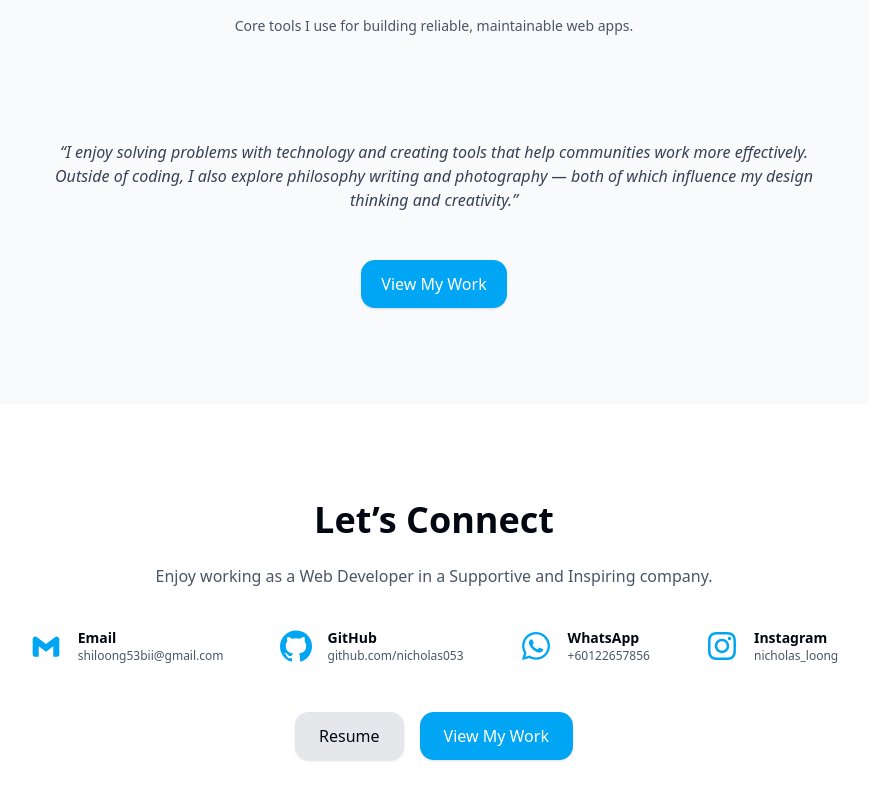
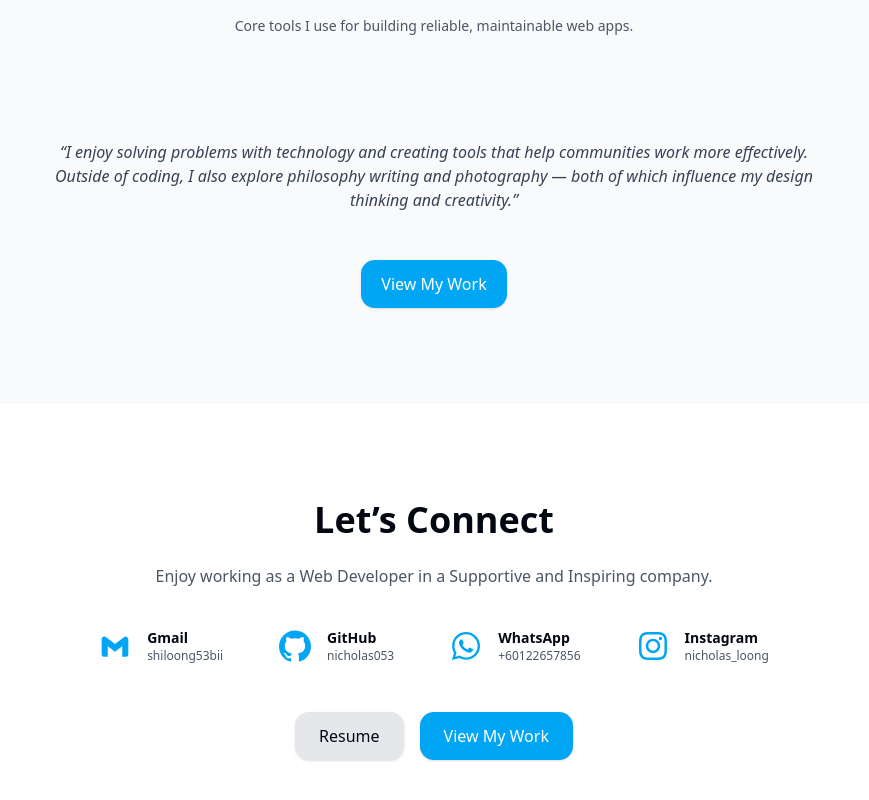
Before and after one commit to nicholas053/nicholas-portfolio, a Next.js app: page / in a window 1280 px wide. Shown: the part 2314-3114 px from the top of the page, without its empty margins (206-1075 px from the left). Built offline with nearby package versions, Linux system fonts and the light colour scheme.

Commit message:
Fix: Icon shrink problem fixed

```diff
--- a/src/app/page.tsx
+++ b/src/app/page.tsx
@@ -414,23 +414,23 @@ export default function HomePage() {
           */}
 
           <a href="mailto:shiloong53bii@gmail.com" className="w-full md:w-auto flex items-center gap-4 px-6 py-4 rounded-2xl hover:shadow-md transition">
-            <BiLogoGmail className="w-8 h-8 text-sky-500" />
+            <BiLogoGmail className="w-8 h-8 text-sky-500 flex-shrink-0" />
             <div className="text-left">
-              <div className="text-sm font-semibold">Email</div>
-              <div className="text-xs text-gray-600">shiloong53bii@gmail.com</div>
+              <div className="text-sm font-semibold">Gmail</div>
+              <div className="text-xs text-gray-600">shiloong53bii</div>
             </div>
           </a>
 
           <a href="https://github.com/nicholas053" target="_blank" rel="noreferrer" className="w-full md:w-auto flex items-center gap-4 px-6 py-4 rounded-2xl hover:shadow-md transition">
-            <SiGithub className="w-8 h-8 text-sky-500" />
+            <SiGithub className="w-8 h-8 text-sky-500 flex-shrink-0" />
             <div className="text-left">
               <div className="text-sm font-semibold">GitHub</div>
-              <div className="text-xs text-gray-600">github.com/nicholas053</div>
+              <div className="text-xs text-gray-600">nicholas053</div>
             </div>
           </a>
 
           <a href="https://wa.me/+60122657856" target="_blank" rel="noreferrer" className="w-full md:w-auto flex items-center gap-4 px-6 py-4 rounded-2xl hover:shadow-md transition">
-            <FaWhatsapp className="w-8 h-8 text-sky-500" />
+            <FaWhatsapp className="w-8 h-8 text-sky-500 flex-shrink-0" />
             <div className="text-left">
               <div className="text-sm font-semibold">WhatsApp</div>
               <div className="text-xs text-gray-600">+60122657856</div>
@@ -438,7 +438,7 @@ export default function HomePage() {
           </a>
 
           <a href="https://www.instagram.com/nicholas_loong" target="_blank" rel="noreferrer" className="w-full md:w-auto flex items-center gap-4 px-6 py-4 rounded-2xl hover:shadow-md transition">
-            <FaInstagram className="w-8 h-8 text-sky-500" />
+            <FaInstagram className="w-8 h-8 text-sky-500 flex-shrink-0" />
             <div className="text-left">
               <div className="text-sm font-semibold">Instagram</div>
               <div className="text-xs text-gray-600">nicholas_loong</div>
```
